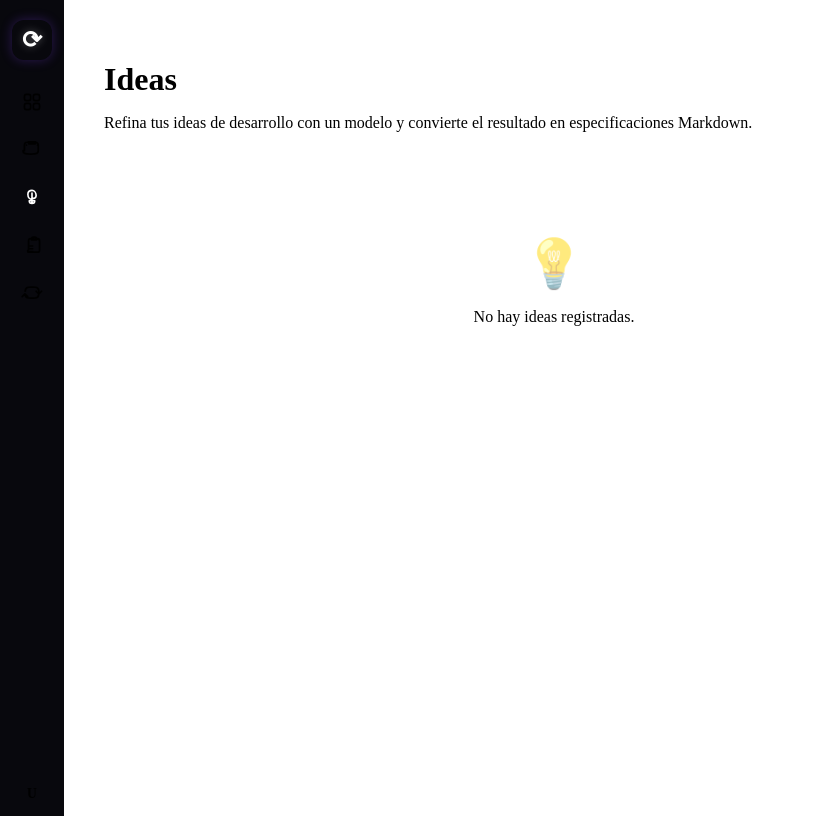
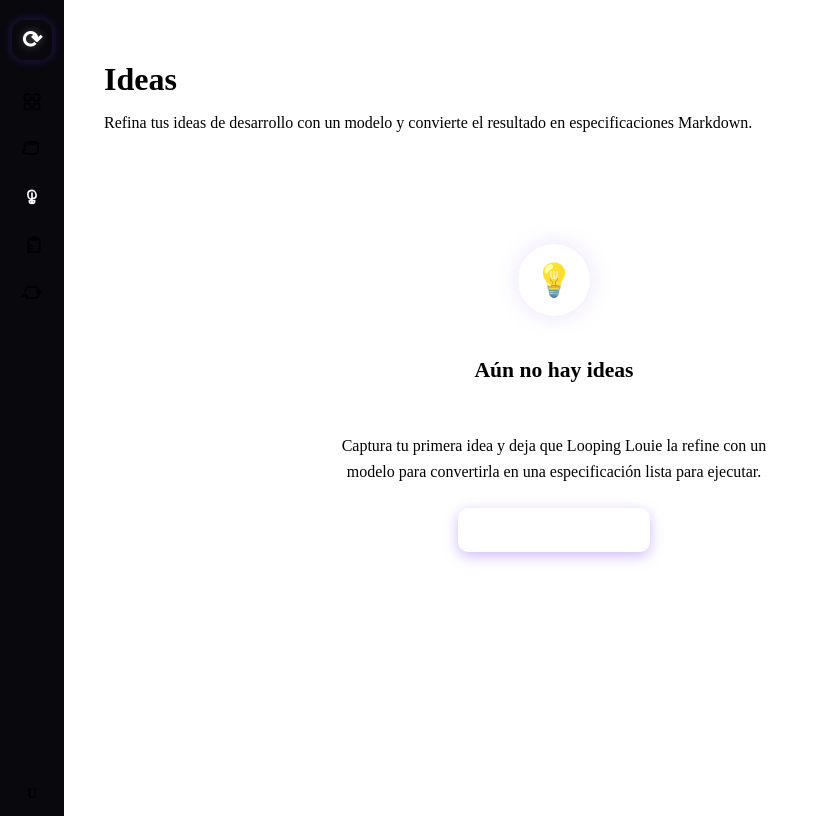
Before and after one commit to looping-louie/app, a Nuxt app: page /app/ideas in a window 1280 px wide. Shown: the whole page, without its empty margins (0-822 px from the left). Built offline with nearby package versions, Linux system fonts and the light colour scheme.

Commit message:
Add ideas empty state

```diff
--- a/pages/app/ideas.vue
+++ b/pages/app/ideas.vue
@@ -1,10 +1,22 @@
 <template>
   <div class="ideas-page">
-    <h1>Ideas</h1>
-    <p class="page-description">Refina tus ideas de desarrollo con un modelo y convierte el resultado en especificaciones Markdown.</p>
+    <div class="page-header">
+      <div>
+        <h1>Ideas</h1>
+        <p class="page-description">Refina tus ideas de desarrollo con un modelo y convierte el resultado en especificaciones Markdown.</p>
+      </div>
+    </div>
+
     <div class="empty-state">
-      <span class="empty-icon">💡</span>
-      <p>No hay ideas registradas.</p>
+      <div class="empty-icon-wrapper">
+        <span class="empty-icon">💡</span>
+      </div>
+      <h2 class="empty-title">Aún no hay ideas</h2>
+      <p class="empty-text">Captura tu primera idea y deja que Looping Louie la refine con un modelo para convertirla en una especificación lista para ejecutar.</p>
+      <NuxtLink to="/app/ideas/new" class="btn-primary">
+        <span class="btn-icon">+</span>
+        Crear primera idea
+      </NuxtLink>
     </div>
   </div>
 </template>
@@ -24,6 +36,10 @@ useHead({
   max-width: 900px;
 }
 
+.page-header {
+  margin-bottom: 2.5rem;
+}
+
 .ideas-page h1 {
   font-size: 2rem;
   font-weight: 700;
@@ -33,25 +49,75 @@ useHead({
 
 .page-description {
   color: var(--text-secondary);
-  margin-bottom: 2.5rem;
 }
 
 .empty-state {
   text-align: center;
-  padding: 4rem 2rem;
+  padding: 4.5rem 2rem;
   background: var(--bg-card);
   border: 1px dashed var(--border-glow);
   border-radius: var(--radius-lg);
+  display: flex;
+  flex-direction: column;
+  align-items: center;
+  gap: 1rem;
+}
+
+.empty-icon-wrapper {
+  width: 72px;
+  height: 72px;
+  border-radius: 50%;
+  background: var(--gradient-card);
+  border: 1px solid var(--border-glow);
+  display: flex;
+  align-items: center;
+  justify-content: center;
+  box-shadow: 0 0 24px rgba(124, 58, 237, 0.15);
+  margin-bottom: 0.5rem;
 }
 
 .empty-icon {
-  font-size: 3rem;
-  display: block;
-  margin-bottom: 1rem;
-  opacity: 0.5;
+  font-size: 2rem;
+  opacity: 0.8;
 }
 
-.empty-state p {
+.empty-title {
+  font-size: 1.35rem;
+  font-weight: 700;
+  color: var(--text-primary);
+}
+
+.empty-text {
   color: var(--text-muted);
+  max-width: 440px;
+  line-height: 1.6;
+  margin-bottom: 0.5rem;
+}
+
+.btn-primary {
+  display: inline-flex;
+  align-items: center;
+  gap: 0.5rem;
+  background: var(--gradient-1);
+  border: none;
+  color: white;
+  padding: 0.75rem 1.5rem;
+  border-radius: 0.625rem;
+  font-weight: 600;
+  font-size: 0.95rem;
+  text-decoration: none;
+  cursor: pointer;
+  transition: box-shadow 0.25s, transform 0.25s;
+  box-shadow: 0 4px 14px rgba(124, 58, 237, 0.35);
+}
+
+.btn-primary:hover {
+  box-shadow: 0 6px 20px rgba(124, 58, 237, 0.55);
+  transform: translateY(-1px);
+}
+
+.btn-icon {
+  font-size: 1.2rem;
+  line-height: 1;
 }
 </style>
```
